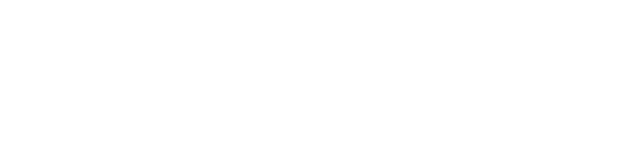
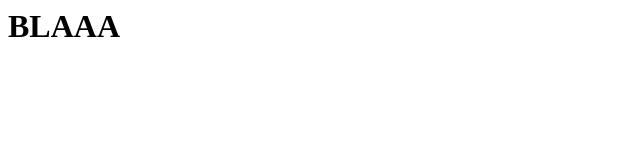
Before and after one commit to filromano/teste, a plain HTML site: page index.html in a window 1280 px wide. Shown: the whole page, without its empty margins (0-640 px from the left). Drawn offline with Linux system fonts and the light colour scheme.

Commit message:
Arquivos inclusos

```diff
--- a/index.html
+++ b/index.html
@@ -4,5 +4,6 @@
 </head>
 
 <body>
+	<h1>BLAAA</h1>
 </body>
 </html>
```
Also changed, not shown: 1 other file.
